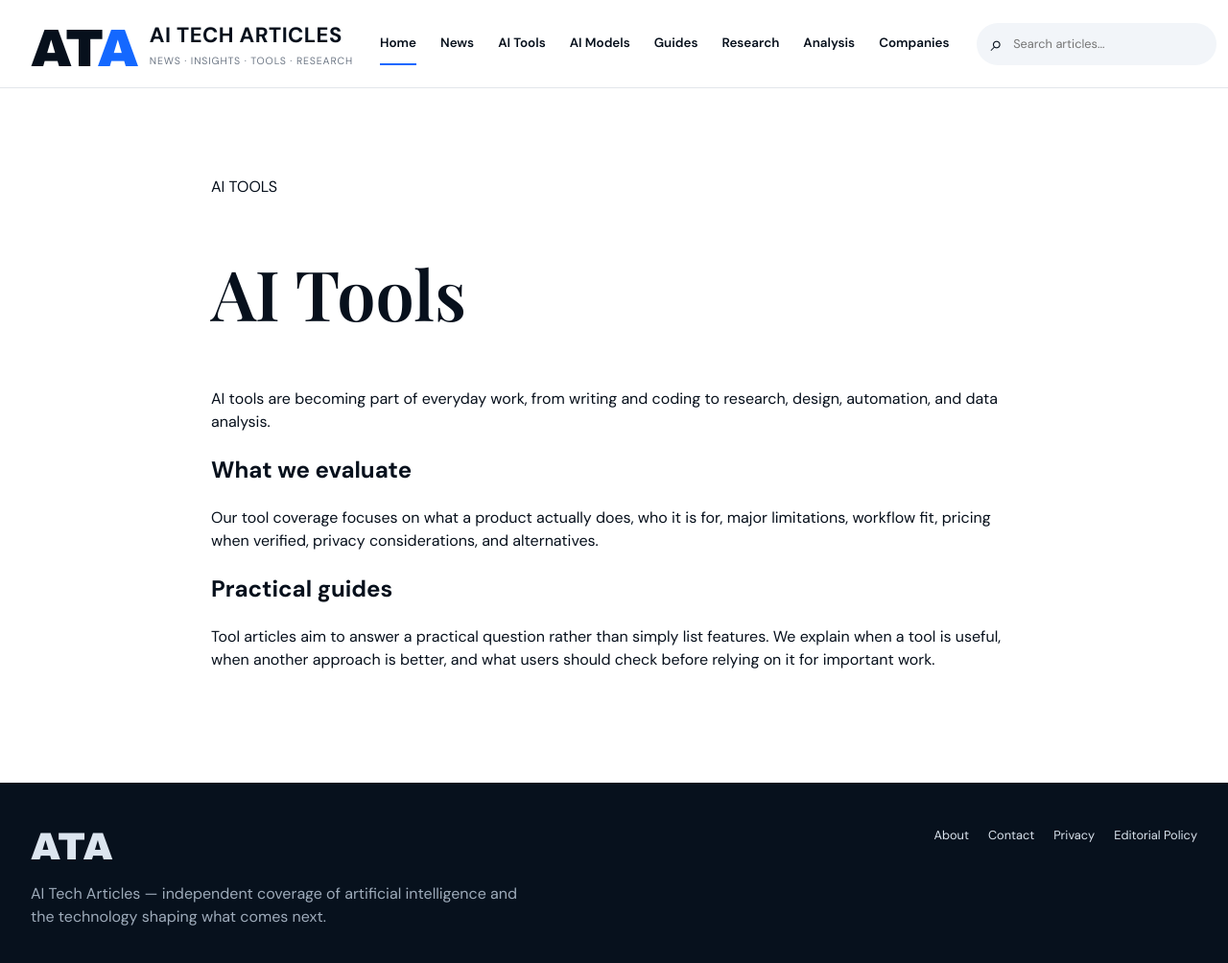
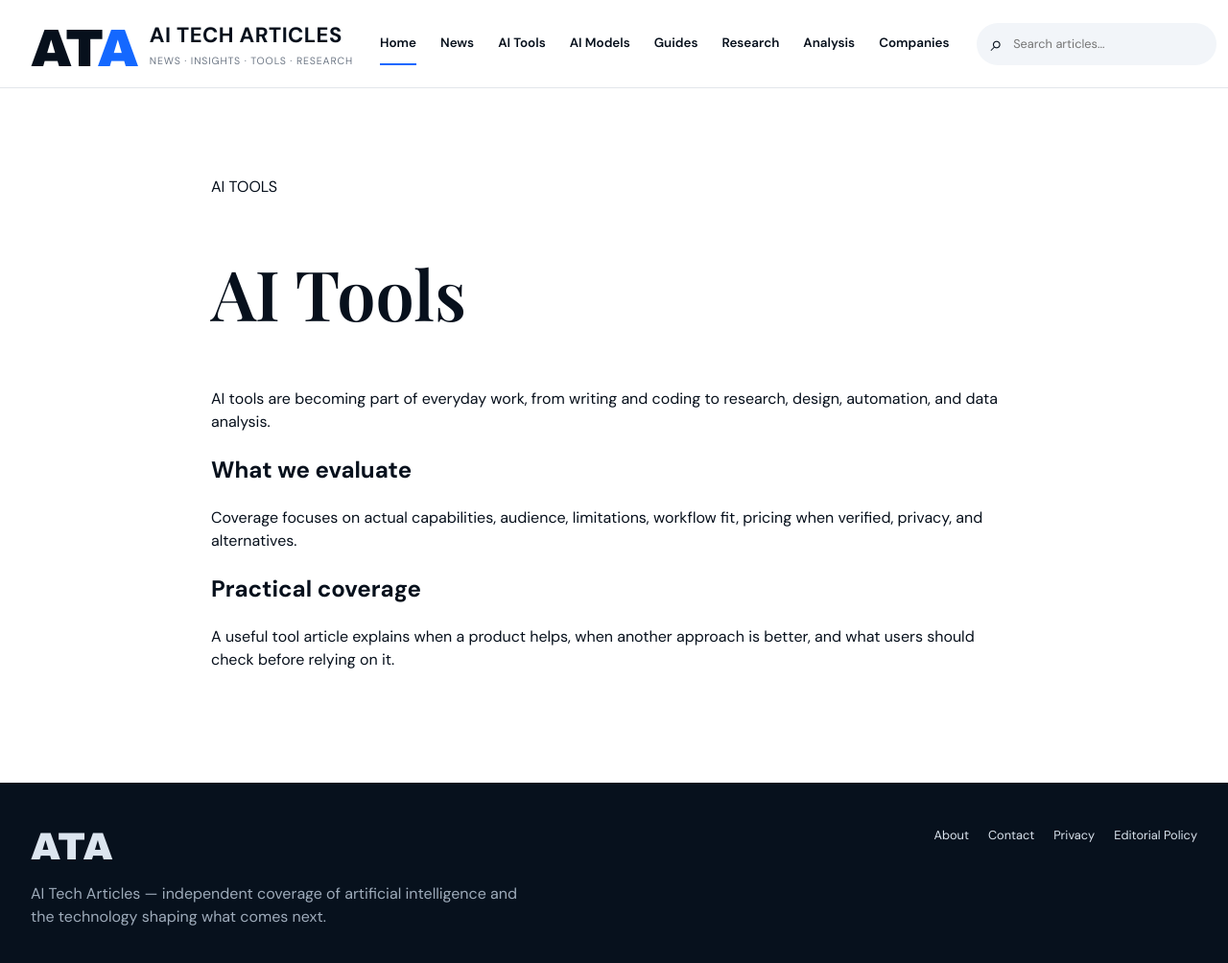
Before and after one commit to todaysnewsai/ChatGPTScope, a Jekyll site: the page built from tools/index.md, in a window 1280 px wide and 1029 px high. Shown: the top 1004 px of the window at 96% size. Built offline with Jekyll 4.4.1, drawn with Linux system fonts in a browser that asks for light colours.

Commit message:
Expand AI Tools

```diff
--- a/tools/index.md
+++ b/tools/index.md
@@ -7,8 +7,8 @@ AI tools are becoming part of everyday work, from writing and coding to research
 
 ## What we evaluate
 
-Our tool coverage focuses on what a product actually does, who it is for, major limitations, workflow fit, pricing when verified, privacy considerations, and alternatives.
+Coverage focuses on actual capabilities, audience, limitations, workflow fit, pricing when verified, privacy, and alternatives.
 
-## Practical guides
+## Practical coverage
 
-Tool articles aim to answer a practical question rather than simply list features. We explain when a tool is useful, when another approach is better, and what users should check before relying on it for important work.
+A useful tool article explains when a product helps, when another approach is better, and what users should check before relying on it.
```
